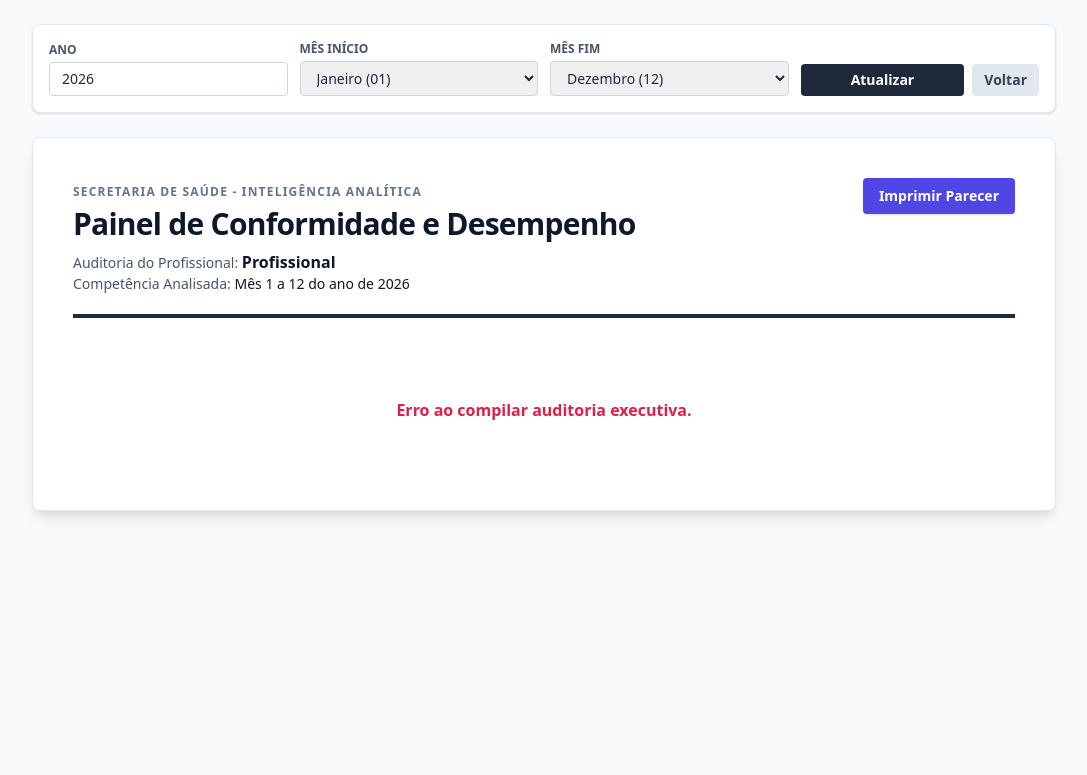
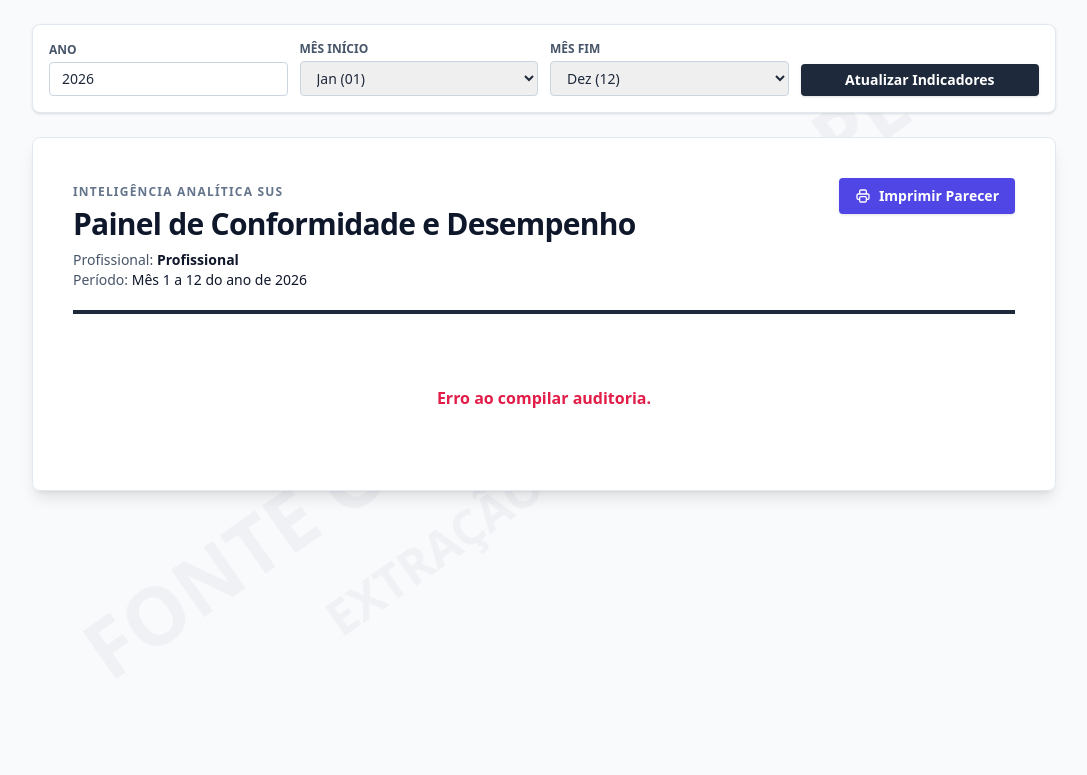
Before and after one commit to NISPPTA/api-relatorios-esus-pec, a FastAPI app: page /relatorio/1?tipo=relatorio_executivo&nome=Profissional in a window 1280 px wide. Shown: the top 775 px of the page, without its empty margins (96-1183 px from the left). Run offline with FastAPI, Linux system fonts and the light colour scheme; data that the repository does not hold is empty; parts of the project's set-up code (start-up, migrations or seed data) failed here and were passed over; some libraries are stand-ins or nearby versions.

Commit message:
feat(ui): adiciona marca d'agua de autenticidade e tooltips explicativos

```diff
--- a/templates/relatorio_executivo.html
+++ b/templates/relatorio_executivo.html
@@ -3,7 +3,7 @@
 <head>
     <meta charset="UTF-8">
     <meta name="viewport" content="width=device-width, initial-scale=1.0">
-    <title>Painel Executivo de Conformidade e Desempenho</title>
+    <title>Painel Executivo de Conformidade</title>
     <script src="https://cdn.tailwindcss.com"></script>
     <style>
         @page { size: portrait; margin: 12mm; }
@@ -13,215 +13,217 @@
             .print-shadow-none { box-shadow: none !important; border: none !important; padding: 0 !important; }
             .avoid-break { page-break-inside: avoid; }
         }
+
+        /* Marca d'Água Oficial (Fundo) */
+        .watermark {
+            position: fixed;
+            top: 50%;
+            left: 50%;
+            transform: translate(-50%, -50%) rotate(-35deg);
+            font-size: 5rem;
+            font-weight: 900;
+            color: rgba(15, 23, 42, 0.04); /* Muito suave e discreta */
+            white-space: nowrap;
+            pointer-events: none;
+            z-index: -1;
+            text-align: center;
+            line-height: 1.2;
+        }
     </style>
 </head>
-<body class="bg-slate-50 p-6 font-sans text-slate-800">
+<body class="bg-slate-50 p-6 font-sans text-slate-800 relative z-0">
 
-    <!-- Barra de Filtros -->
+    <!-- Marca d'Água (Aparece na tela e na impressão) -->
+    <div class="watermark">
+        FONTE OFICIAL: E-SUS PEC<br>
+        <span style="font-size: 3rem;">EXTRAÇÃO AUTENTICADA</span>
+    </div>
+
+    <!-- Barra de Filtros (Não imprimível) -->
     <div class="max-w-5xl mx-auto bg-white p-4 rounded-lg shadow mb-6 border border-slate-200 no-print">
         <form id="form-filtros" class="grid grid-cols-1 md:grid-cols-4 gap-3 items-end">
             <div>
                 <label class="block text-xs font-bold text-slate-600 uppercase mb-1">Ano</label>
                 <input type="number" id="input-ano" value="{{ filtro_ano }}" min="2020" max="2030"
-                       class="w-full border border-slate-300 rounded px-3 py-1.5 text-sm focus:ring-2 focus:ring-slate-500">
+                       class="w-full border border-slate-300 rounded px-3 py-1.5 text-sm">
             </div>
             <div>
                 <label class="block text-xs font-bold text-slate-600 uppercase mb-1">Mês Início</label>
-                <select id="select-mes-inicio" class="w-full border border-slate-300 rounded px-3 py-1.5 text-sm focus:ring-2 focus:ring-slate-500">
-                    <option value="1">Janeiro (01)</option>
-                    <option value="2">Fevereiro (02)</option>
-                    <option value="3">Março (03)</option>
-                    <option value="4">Abril (04)</option>
-                    <option value="5">Maio (05)</option>
-                    <option value="6">Junho (06)</option>
-                    <option value="7">Julho (07)</option>
-                    <option value="8">Agosto (08)</option>
-                    <option value="9">Setembro (09)</option>
-                    <option value="10">Outubro (10)</option>
-                    <option value="11">Novembro (11)</option>
-                    <option value="12">Dezembro (12)</option>
+                <select id="select-mes-inicio" class="w-full border border-slate-300 rounded px-3 py-1.5 text-sm">
+                    <option value="1">Jan (01)</option><option value="2">Fev (02)</option><option value="3">Mar (03)</option>
+                    <option value="4">Abr (04)</option><option value="5">Mai (05)</option><option value="6">Jun (06)</option>
+                    <option value="7">Jul (07)</option><option value="8">Ago (08)</option><option value="9">Set (09)</option>
+                    <option value="10">Out (10)</option><option value="11">Nov (11)</option><option value="12">Dez (12)</option>
                 </select>
             </div>
             <div>
                 <label class="block text-xs font-bold text-slate-600 uppercase mb-1">Mês Fim</label>
-                <select id="select-mes-fim" class="w-full border border-slate-300 rounded px-3 py-1.5 text-sm focus:ring-2 focus:ring-slate-500">
-                    <option value="1">Janeiro (01)</option>
-                    <option value="2">Fevereiro (02)</option>
-                    <option value="3">Março (03)</option>
-                    <option value="4">Abril (04)</option>
-                    <option value="5">Maio (05)</option>
-                    <option value="6">Junho (06)</option>
-                    <option value="7">Julho (07)</option>
-                    <option value="8">Agosto (08)</option>
-                    <option value="9">Setembro (09)</option>
-                    <option value="10">Outubro (10)</option>
-                    <option value="11">Novembro (11)</option>
-                    <option value="12">Dezembro (12)</option>
+                <select id="select-mes-fim" class="w-full border border-slate-300 rounded px-3 py-1.5 text-sm">
+                    <option value="1">Jan (01)</option><option value="2">Fev (02)</option><option value="3">Mar (03)</option>
+                    <option value="4">Abr (04)</option><option value="5">Mai (05)</option><option value="6">Jun (06)</option>
+                    <option value="7">Jul (07)</option><option value="8">Ago (08)</option><option value="9">Set (09)</option>
+                    <option value="10">Out (10)</option><option value="11">Nov (11)</option><option value="12">Dez (12)</option>
                 </select>
             </div>
-            <div class="flex gap-2">
-                <button type="submit" class="w-full bg-slate-800 hover:bg-slate-900 text-white font-bold py-1.5 px-3 rounded text-sm transition-colors">
-                    Atualizar
+            <div>
+                <button type="submit" class="w-full bg-slate-800 hover:bg-slate-900 text-white font-bold py-1.5 px-3 rounded text-sm transition-colors shadow">
+                    Atualizar Indicadores
                 </button>
-                <a href="/busca" class="bg-slate-200 hover:bg-slate-300 text-slate-700 font-bold py-1.5 px-3 rounded text-sm text-center">
-                    Voltar
-                </a>
             </div>
         </form>
     </div>
 
-    <!-- Relatório Executivo -->
-    <div class="max-w-5xl mx-auto bg-white p-10 rounded-lg shadow-lg print-shadow-none border border-slate-200">
+    <!-- Relatório Executivo Principal -->
+    <div class="max-w-5xl mx-auto bg-white p-10 rounded-lg shadow-lg print-shadow-none border border-slate-200 bg-opacity-95">
 
-        <!-- Cabeçalho Executivo -->
+        <!-- Cabeçalho -->
         <div class="flex justify-between items-start border-b-4 border-slate-800 pb-5 mb-8">
             <div>
-                <span class="text-xs font-extrabold tracking-widest text-slate-500 uppercase">Secretaria de Saúde - Inteligência Analítica</span>
+                <span class="text-xs font-extrabold tracking-widest text-slate-500 uppercase">Inteligência Analítica SUS</span>
                 <h1 class="text-3xl font-black text-slate-900 mt-1 tracking-tight">Painel de Conformidade e Desempenho</h1>
-                <p class="text-sm text-slate-600 mt-2">
-                    Auditoria do Profissional: <strong class="text-slate-900 text-base">{{ nome_profissional }}</strong>
-                </p>
-                <p class="text-sm text-slate-600">
-                    Competência Analisada: <span id="lbl-periodo" class="font-medium text-slate-900">...</span>
-                </p>
+                <p class="text-sm text-slate-600 mt-2">Profissional: <strong class="text-slate-900">{{ nome_profissional }}</strong></p>
+                <p class="text-sm text-slate-600">Período: <span id="lbl-periodo" class="font-medium text-slate-900">...</span></p>
             </div>
-            <button onclick="window.print()" class="no-print bg-indigo-600 hover:bg-indigo-700 text-white font-bold py-2 px-4 rounded text-sm inline-flex items-center shadow transition-colors">
+            <button onclick="window.print()" class="no-print bg-indigo-600 hover:bg-indigo-700 text-white font-bold py-2 px-4 rounded text-sm shadow inline-flex items-center gap-2 transition-colors">
+                <svg class="w-4 h-4" fill="none" stroke="currentColor" stroke-width="2" viewBox="0 0 24 24"><path stroke-linecap="round" stroke-linejoin="round" d="M17 17h2a2 2 0 002-2v-4a2 2 0 00-2-2H5a2 2 0 00-2 2v4a2 2 0 002 2h2m2 4h6a2 2 0 002-2v-4a2 2 0 00-2-2H9a2 2 0 00-2 2v4a2 2 0 002 2zm8-12V5a2 2 0 00-2-2H9a2 2 0 00-2 2v4h10z"></path></svg>
                 Imprimir Parecer
             </button>
         </div>
 
-        <div id="loading" class="text-center py-12">
-            <p class="text-indigo-600 font-bold text-lg animate-pulse">Cruzando bases do e-SUS PEC e processando regras legais...</p>
-        </div>
+        <div id="loading" class="text-center py-10"><p class="text-indigo-600 font-bold animate-pulse text-lg">Compilando auditoria oficial...</p></div>
 
         <div id="conteudo-relatorio" style="display: none;">
 
-            <!-- 1. KPIs de Cobertura Global -->
-            <div class="mb-8 avoid-break">
-                <h3 class="text-sm font-black text-slate-400 uppercase tracking-widest mb-3">Métricas Globais de Território</h3>
-                <div class="grid grid-cols-2 md:grid-cols-4 print:grid-cols-4 gap-4">
-                    <div class="p-4 bg-slate-50 border border-slate-200 rounded-lg">
-                        <span class="text-[10px] font-black text-slate-500 uppercase tracking-wider">População Adscrita</span>
+            <!-- 1. KPIs Globais -->
+            <div class="grid grid-cols-2 md:grid-cols-4 gap-4 mb-8 avoid-break">
+                <div class="p-4 bg-slate-50 border border-slate-200 rounded-lg shadow-sm">
+                    <span class="text-[10px] font-black text-slate-500 uppercase tracking-widest">População Adscrita</span>
                     <p id="kpi-cadastros" class="text-3xl font-black text-slate-800 mt-1">0</p>
                 </div>
-                    <div class="p-4 bg-slate-50 border border-slate-200 rounded-lg">
-                        <span class="text-[10px] font-black text-slate-500 uppercase tracking-wider">Visitas com Sucesso</span>
+                <div class="p-4 bg-slate-50 border border-slate-200 rounded-lg shadow-sm">
+                    <span class="text-[10px] font-black text-slate-500 uppercase tracking-widest">Visitas com Sucesso</span>
                     <p id="kpi-visitas" class="text-3xl font-black text-slate-800 mt-1">0</p>
                 </div>
-                    <div class="p-4 bg-slate-50 border border-slate-200 rounded-lg">
-                        <span class="text-[10px] font-black text-slate-500 uppercase tracking-wider">Tentativas Totais</span>
+                <div class="p-4 bg-slate-50 border border-slate-200 rounded-lg shadow-sm">
+                    <span class="text-[10px] font-black text-slate-500 uppercase tracking-widest">Tentativas Totais</span>
                     <p id="kpi-totais" class="text-3xl font-black text-slate-800 mt-1">0</p>
                 </div>
-                    <div class="p-4 bg-indigo-50 border border-indigo-200 rounded-lg relative overflow-hidden">
-                        <div class="absolute right-0 top-0 bottom-0 w-2 bg-indigo-500"></div>
-                        <span class="text-[10px] font-black text-indigo-800 uppercase tracking-wider">Taxa de Cobertura</span>
+                <div class="p-4 bg-indigo-50 border border-indigo-200 rounded-lg shadow-sm relative overflow-hidden">
+                    <div class="absolute right-0 top-0 bottom-0 w-1.5 bg-indigo-500"></div>
+                    <span class="text-[10px] font-black text-indigo-800 uppercase tracking-widest">Taxa de Cobertura</span>
                     <p id="kpi-taxa" class="text-3xl font-black text-indigo-900 mt-1">0.0</p>
-                        <span class="text-[10px] font-semibold text-indigo-600">visitas / habitante</span>
-                    </div>
+                    <span class="text-[9px] font-semibold text-indigo-600 uppercase">visitas / hab</span>
                 </div>
             </div>
 
-            <!-- 2. Auditoria de Conformidade (Semáforos) -->
+            <!-- 2. Auditoria e Semáforos -->
             <div class="mb-8">
                 <h3 class="text-sm font-black text-slate-400 uppercase tracking-widest mb-4">Auditoria Legal e Diretrizes Oficiais</h3>
-                <div class="flex flex-col gap-4" id="container-auditoria">
-                    <!-- Cards injetados via JS -->
+                <div class="flex flex-col gap-4" id="container-auditoria"></div>
             </div>
-            </div>
-
         </div>
     </div>
 
     <script>
         const idProfissional = {{ id_profissional }};
 
+        // Sincronizar selectores com Jinja
         document.getElementById('select-mes-inicio').value = "{{ filtro_mes_inicio }}";
         document.getElementById('select-mes-fim').value = "{{ filtro_mes_fim }}";
 
-        const configCores = {
-            "verde": {
-                bg: "bg-emerald-50", border: "border-emerald-500", text: "text-emerald-900", label: "text-emerald-700",
-                icon: `<svg class="w-6 h-6 text-emerald-600" fill="none" stroke="currentColor" stroke-width="2" viewBox="0 0 24 24"><path stroke-linecap="round" stroke-linejoin="round" d="M9 12l2 2 4-4m6 2a9 9 0 11-18 0 9 9 0 0118 0z"></path></svg>`,
-                badge: "CONFORME"
+        // Definição das Dicas (Tooltips)
+        const dicasLogica = {
+            "pnab": {
+                fonte: "Cruzamento: 'Perfil Cadastral' vs 'Boletim de Visitas'",
+                criterio: "Calcula a razão (Visitas Realizadas ÷ População Adscrita). Exige-se pelo menos 1.0 visita/cidadão ao ano."
             },
-            "amarelo": {
-                bg: "bg-amber-50", border: "border-amber-500", text: "text-amber-900", label: "text-amber-700",
-                icon: `<svg class="w-6 h-6 text-amber-600" fill="none" stroke="currentColor" stroke-width="2" viewBox="0 0 24 24"><path stroke-linecap="round" stroke-linejoin="round" d="M12 9v2m0 4h.01m-6.938 4h13.856c1.54 0 2.502-1.667 1.732-3L13.732 4c-.77-1.333-2.694-1.333-3.464 0L3.34 16c-.77 1.333.192 3 1.732 3z"></path></svg>`,
-                badge: "ATENÇÃO"
+            "materno_infantil": {
+                fonte: "Cruzamento: Cadastros (Gestantes) vs Focos (Acomp. Gestante)",
+                criterio: "Compara gestantes no território com visitas realizadas. Vermelho indica alto risco materno-infantil ou sub-registo."
             },
-            "vermelho": {
-                bg: "bg-rose-50", border: "border-rose-500", text: "text-rose-900", label: "text-rose-700",
-                icon: `<svg class="w-6 h-6 text-rose-600" fill="none" stroke="currentColor" stroke-width="2" viewBox="0 0 24 24"><path stroke-linecap="round" stroke-linejoin="round" d="M10 14l2-2m0 0l2-2m-2 2l-2-2m2 2l2 2m7-2a9 9 0 11-18 0 9 9 0 0118 0z"></path></svg>`,
-                badge: "CRÍTICO"
+            "cronicos": {
+                fonte: "Cruzamento: Condições Crónicas (HAS/DM) vs Ações de Campo",
+                criterio: "Avalia se o total de atendimentos a hipertensos/diabéticos cobre a totalidade de doentes sinalizados na base."
+            },
+            "equidade": {
+                fonte: "Cruzamento: Vulnerabilidades (Acamados) vs Busca Ativa",
+                criterio: "Verifica evidências de assistência contínua a pacientes domiciliados (extrema vulnerabilidade)."
             }
         };
 
-        function criarCardAuditoria(titulo, dados) {
-            const status = dados.resultado.status.toLowerCase();
-            const cor = configCores[status] || configCores["amarelo"];
+        const configCores = {
+            "verde": { bg: "bg-emerald-50", border: "border-emerald-500", text: "text-emerald-900", badge: "bg-emerald-100 text-emerald-800", icon: `<svg class="w-6 h-6 text-emerald-600" fill="none" stroke="currentColor" stroke-width="2" viewBox="0 0 24 24"><path stroke-linecap="round" stroke-linejoin="round" d="M9 12l2 2 4-4m6 2a9 9 0 11-18 0 9 9 0 0118 0z"></path></svg>` },
+            "amarelo": { bg: "bg-amber-50", border: "border-amber-500", text: "text-amber-900", badge: "bg-amber-100 text-amber-800", icon: `<svg class="w-6 h-6 text-amber-600" fill="none" stroke="currentColor" stroke-width="2" viewBox="0 0 24 24"><path stroke-linecap="round" stroke-linejoin="round" d="M12 9v2m0 4h.01m-6.938 4h13.856c1.54 0 2.502-1.667 1.732-3L13.732 4c-.77-1.333-2.694-1.333-3.464 0L3.34 16c-.77 1.333.192 3 1.732 3z"></path></svg>` },
+            "vermelho": { bg: "bg-rose-50", border: "border-rose-500", text: "text-rose-900", badge: "bg-rose-100 text-rose-800", icon: `<svg class="w-6 h-6 text-rose-600" fill="none" stroke="currentColor" stroke-width="2" viewBox="0 0 24 24"><path stroke-linecap="round" stroke-linejoin="round" d="M10 14l2-2m0 0l2-2m-2 2l-2-2m2 2l2 2m7-2a9 9 0 11-18 0 9 9 0 0118 0z"></path></svg>` }
+        };
+
+        function criarCardAuditoria(titulo, chaveDica, dados) {
+            const cor = configCores[dados.resultado.status.toLowerCase()] || configCores["amarelo"];
+            const dica = dicasLogica[chaveDica];
 
             return `
-                <div class="flex flex-col md:flex-row bg-white border-l-4 ${cor.border} rounded-r-lg shadow-sm border-t border-r border-b border-slate-200 p-5 avoid-break">
-                    <div class="flex items-start md:items-center justify-center md:w-16 mb-4 md:mb-0">
+                <div class="flex flex-col bg-white border-l-4 ${cor.border} rounded-r-lg shadow-sm border p-5 avoid-break relative group">
+
+                    <!-- Ícone de Interrogação (Hover para Tooltip) - Escondido na Impressão -->
+                    <div class="absolute top-4 right-4 no-print cursor-help">
+                        <svg class="w-5 h-5 text-slate-300 hover:text-indigo-500 transition-colors" fill="none" stroke="currentColor" stroke-width="2" viewBox="0 0 24 24"><path stroke-linecap="round" stroke-linejoin="round" d="M8.228 9c.549-1.165 2.03-2 3.772-2 2.21 0 4 1.343 4 3 0 1.4-1.278 2.575-3.006 2.907-.542.104-.994.54-.994 1.093m0 3h.01M21 12a9 9 0 11-18 0 9 9 0 0118 0z"></path></svg>
+
+                        <!-- Tooltip CSS puro -->
+                        <div class="opacity-0 invisible group-hover:opacity-100 group-hover:visible absolute right-0 top-6 w-72 bg-slate-900 text-white text-xs rounded-lg shadow-2xl p-4 transition-all z-50 border border-slate-700 pointer-events-none">
+                            <p class="font-bold text-indigo-400 mb-1 uppercase tracking-wider">Origem dos Dados:</p>
+                            <p class="mb-3 text-slate-300 leading-relaxed">${dica.fonte}</p>
+                            <p class="font-bold text-emerald-400 mb-1 uppercase tracking-wider">Critério de Avaliação:</p>
+                            <p class="text-slate-300 leading-relaxed">${dica.criterio}</p>
+                        </div>
+                    </div>
+
+                    <div class="flex items-center gap-3 mb-2">
                         ${cor.icon}
+                        <h4 class="text-sm font-black text-slate-800 uppercase tracking-wide">${titulo}</h4>
+                        <span class="text-[9px] font-black px-2 py-0.5 rounded ${cor.badge} border border-slate-200 uppercase">${dados.resultado.status}</span>
                     </div>
-                    <div class="flex-1">
-                        <div class="flex items-center gap-3 mb-1">
-                            <h4 class="text-sm font-bold text-slate-800 uppercase tracking-wide">${titulo}</h4>
-                            <span class="text-[9px] font-black px-2 py-0.5 rounded bg-slate-100 ${cor.label} border border-slate-200">${cor.badge}</span>
-                        </div>
+
+                    <div class="ml-9">
                         <p class="text-[11px] font-semibold text-slate-500 mb-2">${dados.diretriz}</p>
-                        <p class="text-sm font-bold ${cor.text} bg-white p-2 rounded border border-slate-100 shadow-sm">${dados.resultado.msg}</p>
-                        <p class="text-[10px] text-slate-400 font-medium mt-2">📊 Evidência: ${dados.numeros}</p>
+                        <p class="text-sm font-bold ${cor.text} bg-slate-50 px-3 py-2 rounded-md border border-slate-100 inline-block shadow-sm">${dados.resultado.msg}</p>
+                        <p class="text-[10px] text-slate-400 font-medium mt-3">📊 Evidência Bruta: ${dados.numeros}</p>
                     </div>
                 </div>
             `;
         }
 
         async function carregarPainelExecutivo() {
-            const ano = document.getElementById('input-ano').value;
-            const mesInicio = document.getElementById('select-mes-inicio').value;
-            const mesFim = document.getElementById('select-mes-fim').value;
+            const ano = document.getElementById('input-ano').value || 2026;
+            const mesIn = document.getElementById('select-mes-inicio').value || 1;
+            const mesFim = document.getElementById('select-mes-fim').value || 12;
 
-            document.getElementById('lbl-periodo').textContent = `Mês ${mesInicio} a ${mesFim} do ano de ${ano}`;
+            document.getElementById('lbl-periodo').textContent = `Mês ${mesIn} a ${mesFim} do ano de ${ano}`;
             document.getElementById('loading').style.display = 'block';
             document.getElementById('conteudo-relatorio').style.display = 'none';
 
             try {
-                const url = `/api/relatorios/profissionais/${idProfissional}/relatorio-executivo?ano=${ano}&mes_inicio=${mesInicio}&mes_fim=${mesFim}`;
-                const resp = await fetch(url);
-                if (!resp.ok) throw new Error("Erro na requisição.");
+                const resp = await fetch(`/api/relatorios/profissionais/${idProfissional}/relatorio-executivo?ano=${ano}&mes_inicio=${mesIn}&mes_fim=${mesFim}`);
                 const d = await resp.json();
 
                 document.getElementById('loading').style.display = 'none';
                 document.getElementById('conteudo-relatorio').style.display = 'block';
 
-                // Preencher KPIs
                 document.getElementById('kpi-cadastros').textContent = d.meta_informacao.cidadaos_adscritos;
                 document.getElementById('kpi-visitas').textContent = d.meta_informacao.visitas_com_sucesso;
                 document.getElementById('kpi-totais').textContent = d.meta_informacao.visitas_totais;
                 document.getElementById('kpi-taxa').textContent = d.meta_informacao.taxa_cobertura_habitante;
 
-                // Preencher Auditorias
-                const container = document.getElementById('container-auditoria');
-                container.innerHTML = `
-                    ${criarCardAuditoria("Cobertura e Vínculo Territorial (PNAB)", d.auditoria.pnab)}
-                    ${criarCardAuditoria("Proteção Materno-Infantil (Rede Cegonha)", d.auditoria.materno_infantil)}
-                    ${criarCardAuditoria("Vigilância de Condições Crónicas", d.auditoria.cronicos)}
-                    ${criarCardAuditoria("Equidade e Acessibilidade (SUAS/PCD)", d.auditoria.equidade)}
+                document.getElementById('container-auditoria').innerHTML = `
+                    ${criarCardAuditoria("Cobertura Territorial (PNAB)", "pnab", d.auditoria.pnab)}
+                    ${criarCardAuditoria("Proteção Materno-Infantil", "materno_infantil", d.auditoria.materno_infantil)}
+                    ${criarCardAuditoria("Vigilância de Doenças Crónicas", "cronicos", d.auditoria.cronicos)}
+                    ${criarCardAuditoria("Equidade e Acessibilidade", "equidade", d.auditoria.equidade)}
                 `;
-
-            } catch (err) {
-                console.error(err);
-                document.getElementById('loading').innerHTML = '<p class="text-rose-600 font-bold">Erro ao compilar auditoria executiva.</p>';
+            } catch (e) {
+                document.getElementById('loading').innerHTML = '<p class="text-rose-600 font-bold">Erro ao compilar auditoria.</p>';
             }
         }
-
-        document.getElementById('form-filtros').addEventListener('submit', (e) => {
-            e.preventDefault();
-            carregarPainelExecutivo();
-        });
-
+        document.getElementById('form-filtros').addEventListener('submit', (e) => { e.preventDefault(); carregarPainelExecutivo(); });
         document.addEventListener('DOMContentLoaded', carregarPainelExecutivo);
     </script>
 </body>
```
Lines whose indentation alone changed are shown as unchanged.
